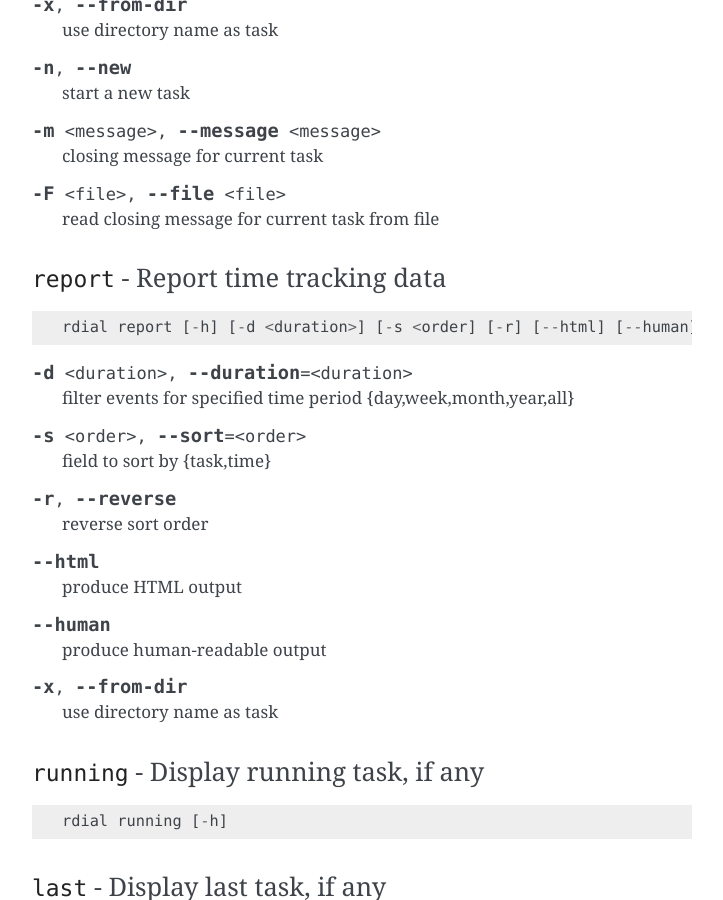
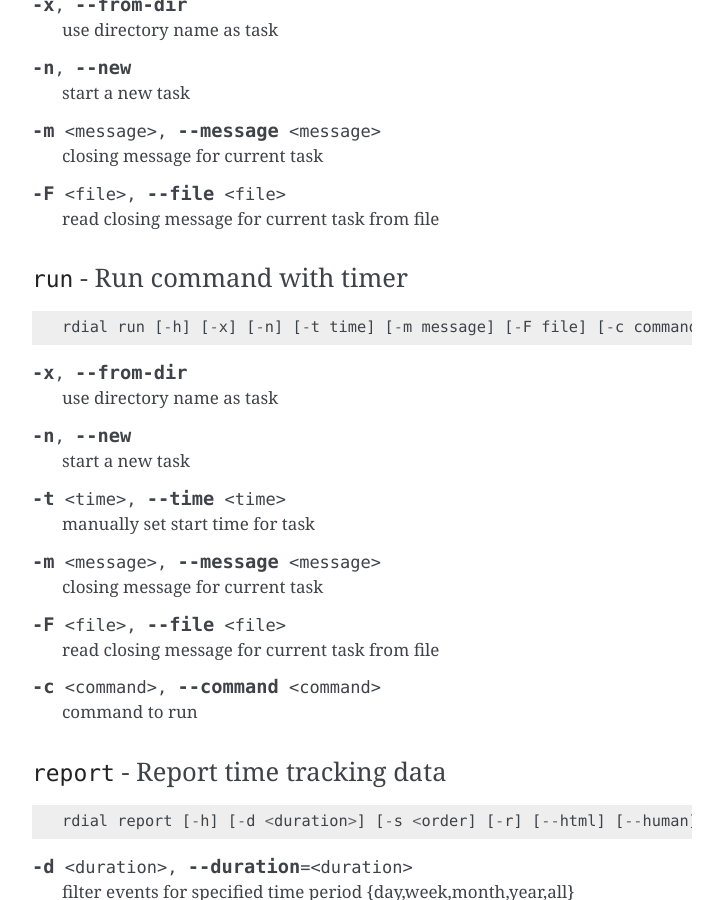
Before and after one commit to JNRowe/rdial, a Sphinx documentation site: the page built from doc/usage.rst, in a window 1280 px wide and 900 px high, scrolled down 1310 px. Shown: the whole window, without its empty margins (388-1111 px from the left). Built offline with Sphinx 7.4.7, drawn with Linux system fonts in a browser that asks for light colours; some of the changed text lies outside the part shown.

Commit message:
Add subcommand to execute command under timer

```diff
--- a/doc/api/commandline.rst
+++ b/doc/api/commandline.rst
@@ -12,6 +12,7 @@
 .. autofunction:: start
 .. autofunction:: stop
 .. autofunction:: switch
+.. autofunction:: run
 .. autofunction:: report
 .. autofunction:: running
 .. autofunction:: last
--- a/doc/usage.rst
+++ b/doc/usage.rst
@@ -96,6 +96,39 @@
 
    read closing message for current task from file
 
+``run`` - Run command with timer
+''''''''''''''''''''''''''''''''
+
+.. program:: rdial run
+
+::
+
+    rdial run [-h] [-x] [-n] [-t time] [-m message] [-F file] [-c command] <task>
+
+.. cmdoption:: -x, --from-dir
+
+   use directory name as task
+
+.. cmdoption:: -n, --new
+
+   start a new task
+
+.. cmdoption:: -t <time>, --time <time>
+
+   manually set start time for task
+
+.. cmdoption:: -m <message>, --message <message>
+
+   closing message for current task
+
+.. cmdoption:: -F <file>, --file <file>
+
+   read closing message for current task from file
+
+.. cmdoption:: -c <command>, --command <command>
+
+   command to run
+
 ``report`` - Report time tracking data
 ''''''''''''''''''''''''''''''''''''''
 
```
Also changed, not shown: doc/rdial.1.rst (+23 -0 lines), 3 other files.
